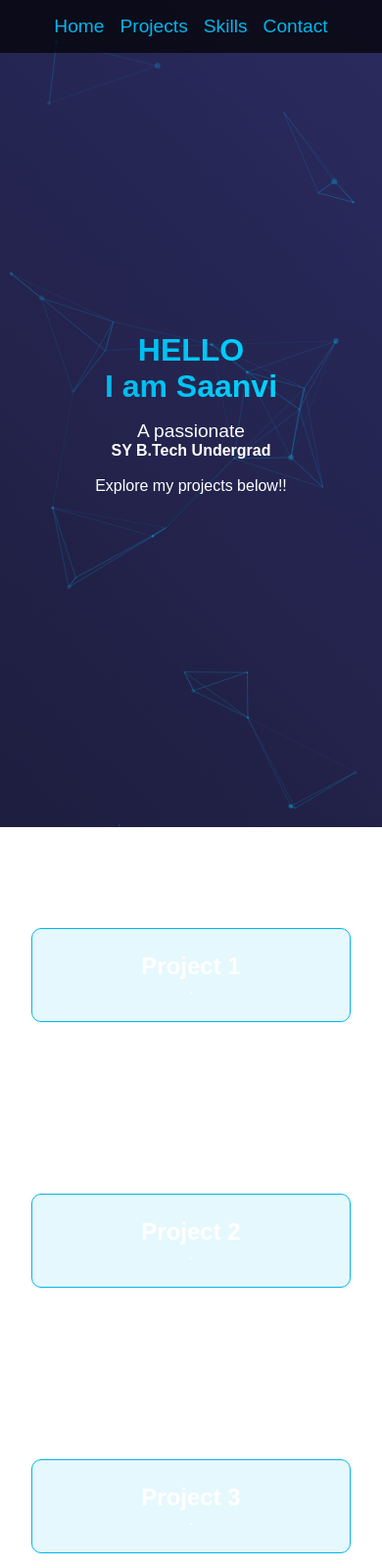
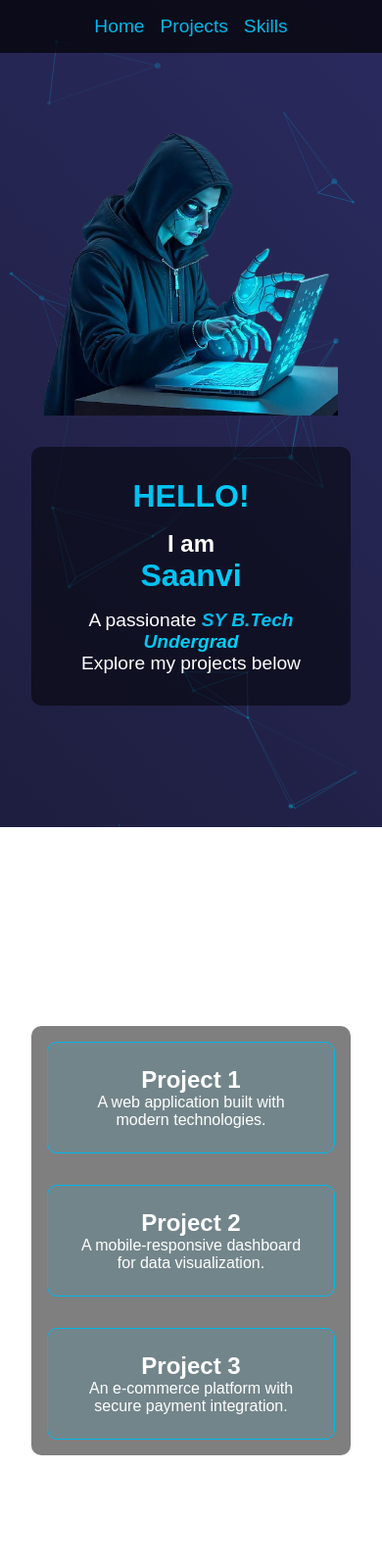
Before and after one commit to nsaanvi96/Profile, a plain HTML site: page index.html in a window 390 px wide. Shown: the top 1600 px of the page at 98% size. Drawn offline with nearby package versions, Linux system fonts and the light colour scheme.

Commit message:
updated home page

```diff
--- a/index.html
+++ b/index.html
@@ -13,43 +13,44 @@
             <li><a href="#home" class="nav-link">Home</a></li>
             <li><a href="#projects" class="nav-link">Projects</a></li>
             <li><a href="#skills" class="nav-link">Skills</a></li>
-            <li><a href="#contact" class="nav-link">Contact</a></li>
         </ul>
     </nav>
 
     <section id="home" class="section home">
-        <div>
-            <h1>HELLO<br>I am Saanvi</h1>
-            <p id="dynamic-text">A passionate <h4><span id="changing-word"></span></h4><br>Explore my projects below!!</p>
+        <div class="home-content">
+            <img src="img1.png"  class="home-image">
+            <div class="text-box">
+                <h1>HELLO!</h1>
+                <h2>I am</h2> <h1>Saanvi</h1>
+                <p id="dynamic-text">A passionate <span id="changing-word"></span> <br> Explore my projects below</p>
+            </div>
         </div>
     </section>
 
     <section id="projects" class="section projects">
+        <div class="content-box">
             <div class="project-card">
                 <h2>Project 1</h2>
-            <p>.</p>
+                <p>A web application built with modern technologies.</p>
             </div>
             <div class="project-card">
                 <h2>Project 2</h2>
-            <p>.</p>
+                <p>A mobile-responsive dashboard for data visualization.</p>
             </div>
             <div class="project-card">
                 <h2>Project 3</h2>
-            <p>.</p>
+                <p>An e-commerce platform with secure payment integration.</p>
+            </div>
         </div>
     </section>
 
     <section id="skills" class="section skills">
-        <div class="skill-item">.</div>
-        <div class="skill-item">.</div>
-        <div class="skill-item">.</div>
-        <div class="skill-item">.</div>
-        <div class="skill-item">.</div>
-    </section>
-    <section id="contact" class="section contact">
-        <div>
-            <h1>Contact Me</h1>
-            <p>If you'd like to get in touch, feel free to reach out!</p>
+        <div class="content-box">
+            <div class="skill-item">HTML</div>
+            <div class="skill-item">CSS</div>
+            <div class="skill-item">JavaScript</div>
+            <div class="skill-item">React</div>
+            <div class="skill-item">Python</div>
         </div>
     </section>
 
--- a/script.js
+++ b/script.js
@@ -1,4 +1,4 @@
-
+// Particle background
 particlesJS("particles-js", {
     particles: {
         number: { value: 80, density: { enable: true, value_area: 800 } },
@@ -15,13 +15,13 @@ particlesJS("particles-js", {
             resize: true
         },
         modes: {
-
+            // No mouse effects
         }
     },
     retina_detect: true
 });
 
-
+// Dynamic word cycling for paragraph
 const words = ["SY B.Tech Undergrad", "Security Enthusiast", "aficionado of space"];
 const changingWord = document.getElementById("changing-word");
 let wordIndex = 0;
@@ -31,9 +31,9 @@ function changeWord() {
     wordIndex = (wordIndex + 1) % words.length;
 }
 
-setInterval(changeWord, 3000);
+setInterval(changeWord, 3000); // Change word every 3 seconds
 
-
+// Smooth scrolling and section reveal
 document.querySelectorAll('.nav-link').forEach(anchor => {
     anchor.addEventListener('click', function(e) {
         e.preventDefault();
--- a/styles.css
+++ b/styles.css
@@ -62,7 +62,35 @@ nav a:hover {
 }
 
 .home {
+    flex-direction: row;
+    align-items: center;
+    justify-content: flex-end;
+    width: 100%;
+    max-width: 1200px;
+    margin-left: auto;
+}
+
+.home-content {
+    display: flex;
+    align-items: center;
+    width: 100%;
+    margin-left: 10 rem;
+}
+
+.home-image {
+    align-items: left;
+    width: 300px;
+    height: auto;
+    margin-right: 10rem
+     /* Increased from 2rem to 4rem for more spacing */
+}
+
+.text-box {
+    background: rgba(0, 0, 0, 0.5);
+    padding: 2rem;
+    border-radius: 10px;
     text-align: center;
+    max-width :max-content;
 }
 
 .home h1 {
@@ -78,13 +106,33 @@ nav a:hover {
     max-width: 600px;
     margin: 0 auto;
 }
+#changing-word {
+    font-weight: bold;
+    text-decoration: underline;
+    font-style: italic;
+    margin-bottom: 1rem;
+    background: linear-gradient(to right, #00b7eb, #00d4ff);
+    -webkit-background-clip: text;
+    -webkit-text-fill-color: transparent;
+}
+
+.content-box {
+    background: rgba(0, 0, 0, 0.5);
+    padding: 2rem;
+    border-radius: 10px;
+    width: 100%;
+    max-width: 1200px;
+}
 
 .projects {
+    display: flex;
+    justify-content: center;
+}
+
+.projects .content-box {
     display: grid;
     grid-template-columns: repeat(auto-fit, minmax(250px, 1fr));
     gap: 2rem;
-    max-width: 1200px;
-    width: 100%;
 }
 
 .project-card {
@@ -102,10 +150,13 @@ nav a:hover {
 
 .skills {
     display: flex;
+    justify-content: center;
+}
+
+.skills .content-box {
+    display: flex;
     flex-wrap: wrap;
     gap: 1rem;
-    max-width: 1200px;
-    width: 100%;
     justify-content: center;
 }
 
@@ -121,11 +172,23 @@ nav a:hover {
 .skill-item:hover {
     background: rgba(0, 183, 235, 0.3);
 }
-.contact{
-    text-align: center;
-    padding: 2rem;
-}
+
 @media (max-width: 768px) {
+    .home {
+        flex-direction: column;
+        justify-content: center;
+        text-align: center;
+    }
+
+    .home-content {
+        flex-direction: column;
+    }
+
+    .home-image {
+        margin-right: 0;
+        margin-bottom: 2rem;
+    }
+
     .home h1 {
         font-size: 2rem;
     }
@@ -133,4 +196,8 @@ nav a:hover {
     nav ul {
         gap: 1rem;
     }
+
+    .content-box {
+        padding: 1rem;
+    }
 }
```
Lines whose indentation alone changed are shown as unchanged.
